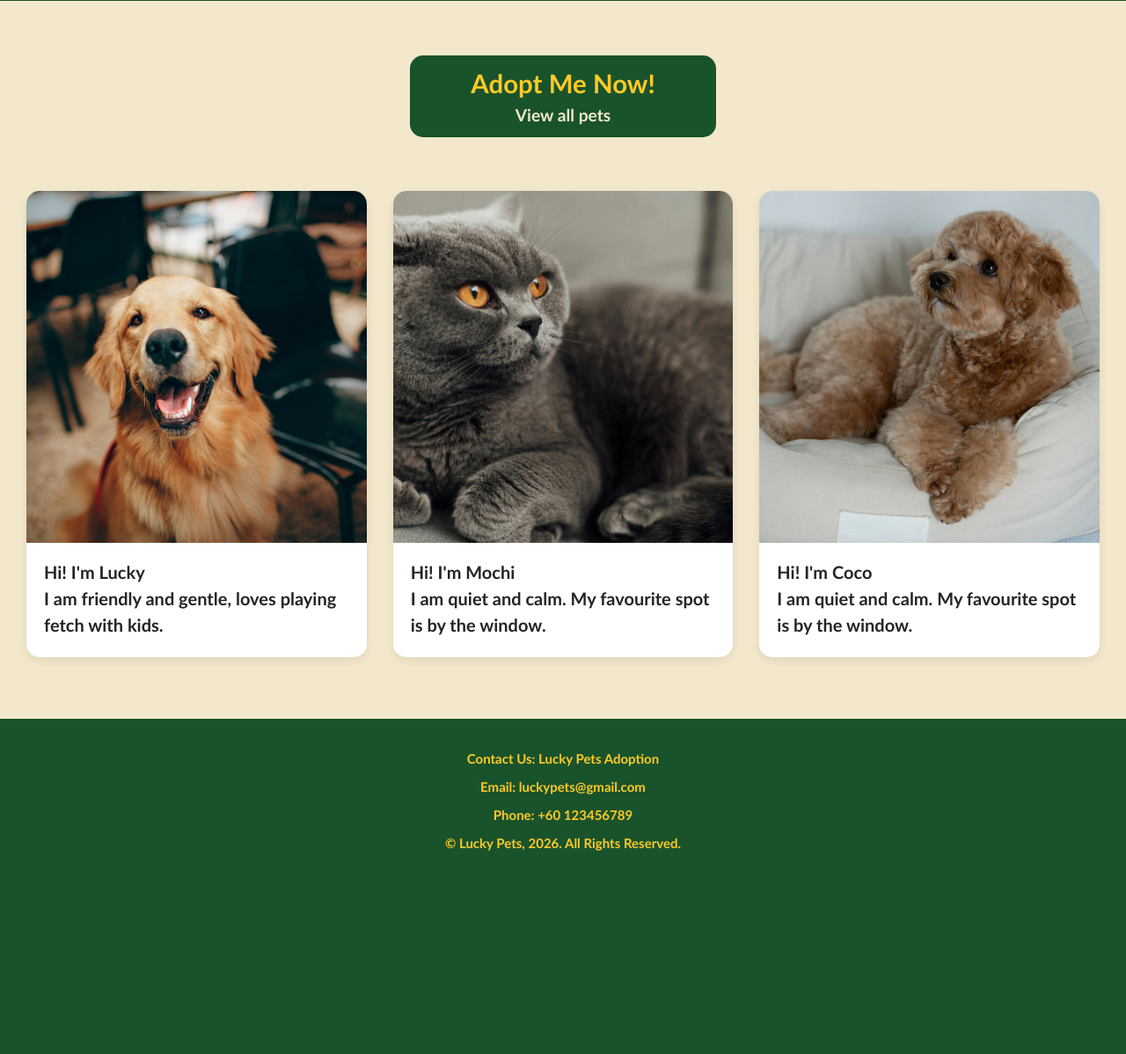
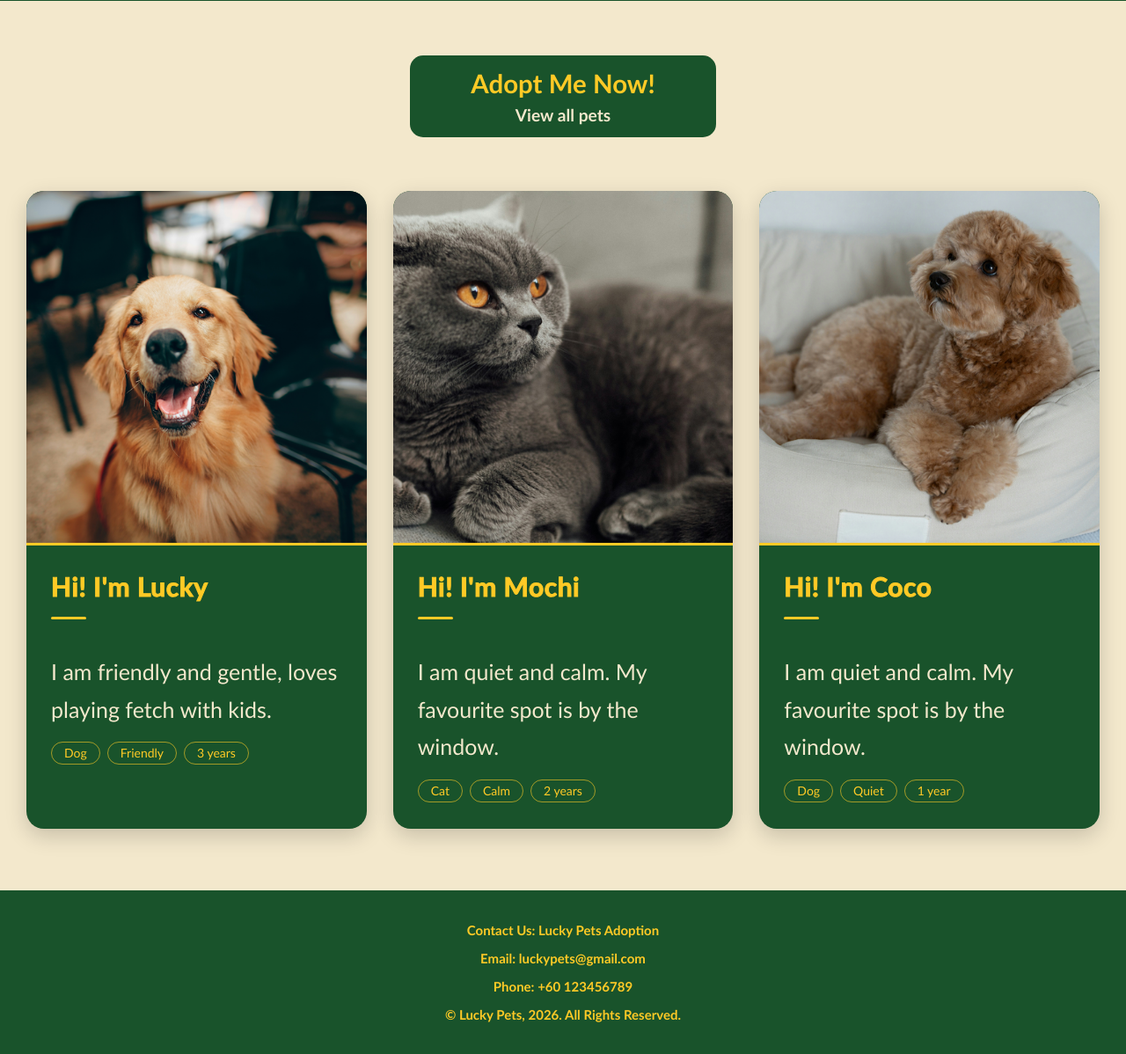
Before and after one commit to aoaoyi/PetAdoptionWeb, a Java web app: page / in a window 1280 px wide. Shown: the part 714-1912 px from the top of the page at 88% size. Before the commit the page ends 1681 px from the top, so only its background shows below. Run offline with Tomcat 11, a stand-in JSP engine, Linux system fonts and the light colour scheme.

Commit message:
修改了首页petcard样式

```diff
--- a/src/main/webapp/index.css
+++ b/src/main/webapp/index.css
@@ -119,28 +119,79 @@ body {
 }
 
 .pet{
-	border-radius: 15px;
-	background-color: white;
+	border-radius: 20px;
+	background-color: #19532B;
 	overflow: hidden;
-	font-size: 20px;
-	box-shadow: 0 4px 12px rgba(0, 0, 0, 0.08);
-    transition: transform 0.3s, box-shadow 0.3s;
+	cursor: pointer;
+	box-shadow: 0 8px 24px rgba(0, 0, 0, 0.18);
+	transition: transform 0.3s ease, box-shadow 0.3s ease;
 }
 
 .pet:hover {
-    transform: translateY(-10px); /* card moves up a little */
-    box-shadow: 0 10px 20px rgba(0, 0, 0, 0.15);
+	transform: translateY(-10px); /* card moves up a little */
+	box-shadow: 0 16px 36px rgba(0, 0, 0, 0.28);
 }
 
 .pet img{
 	display: block;
-	max-width: 100%;
+	width: 100%;
 	height: 400px;
-    object-fit: cover;
+	object-fit: cover;
+	transition: transform 0.6s ease;
+}
+
+.pet:hover img {
+	transform: scale(1.06); /* photo zooms in slowly */
 }
 
 .pet-text{
-	padding: 18px 20px 22px;
+	padding: 24px 28px 30px;
+	border-top: 3px solid #FFCA26;
+
+}
+
+
+
+/* pet name */
+.pet-text label:first-child {
+	display: block;
+	font-size: 30px;
+	font-weight: bold;
+	letter-spacing: 0.5px;
+	color: #FFCA26;
+	-webkit-text-stroke: 1px #FFCA26;
+}
+
+
+/* short line under the name */
+.pet-text label:first-child::after {
+	content: "";
+	display: block;
+	width: 40px;
+	height: 3px;
+	border-radius: 2px;
+	margin: 12px 0 14px;
+	background-color: #FFCA26;
+}
+
+/* description */
+.pet-text label:last-of-type {
+	display: block;
+	font-size: 25px;
+	font-weight: normal;
+	line-height: 1.7;
+	color: #F3E8CC;
+}
+
+
+/* tags (Bootstrap badge, restyled) */
+.pet-tags .badge {
+	font-size: 14px;
+	font-weight: normal;
+	color: #FFCA26;
+	background-color: transparent;
+	border: 1px solid rgba(255, 202, 38, 0.6);
+	padding: 5px 14px;
 }
 
 /* Animation for Hightlights */
--- a/src/main/webapp/index.html
+++ b/src/main/webapp/index.html
@@ -75,6 +75,7 @@
 				<label>Hi! I'm Lucky</label>
 				<br/>
 				<label>I am friendly and gentle, loves playing fetch with kids.</label>
+					<div class="pet-tags d-flex flex-wrap gap-2 mt-3"><span class="badge rounded-pill">Dog</span><span class="badge rounded-pill">Friendly</span><span class="badge rounded-pill">3 years</span></div>
 			</div>
 		</div>
 		<div class="pet" onClick = "location.href='detail.html?id=pet2'">
@@ -83,6 +84,7 @@
 				<label>Hi! I'm Mochi</label>
 				<br/>
 				<label>I am quiet and calm. My favourite spot is by the window.</label>
+					<div class="pet-tags d-flex flex-wrap gap-2 mt-3"><span class="badge rounded-pill">Cat</span><span class="badge rounded-pill">Calm</span><span class="badge rounded-pill">2 years</span></div>
 			</div>
 		</div>
 		<div class="pet" onClick = "location.href='detail.html?id=pet3'">
@@ -91,6 +93,7 @@
 				<label>Hi! I'm Coco</label>
 				<br/>
 				<label>I am quiet and calm. My favourite spot is by the window.</label>
+					<div class="pet-tags d-flex flex-wrap gap-2 mt-3"><span class="badge rounded-pill">Dog</span><span class="badge rounded-pill">Quiet</span><span class="badge rounded-pill">1 year</span></div>
 			</div>
 		</div>
 	</section>
```
